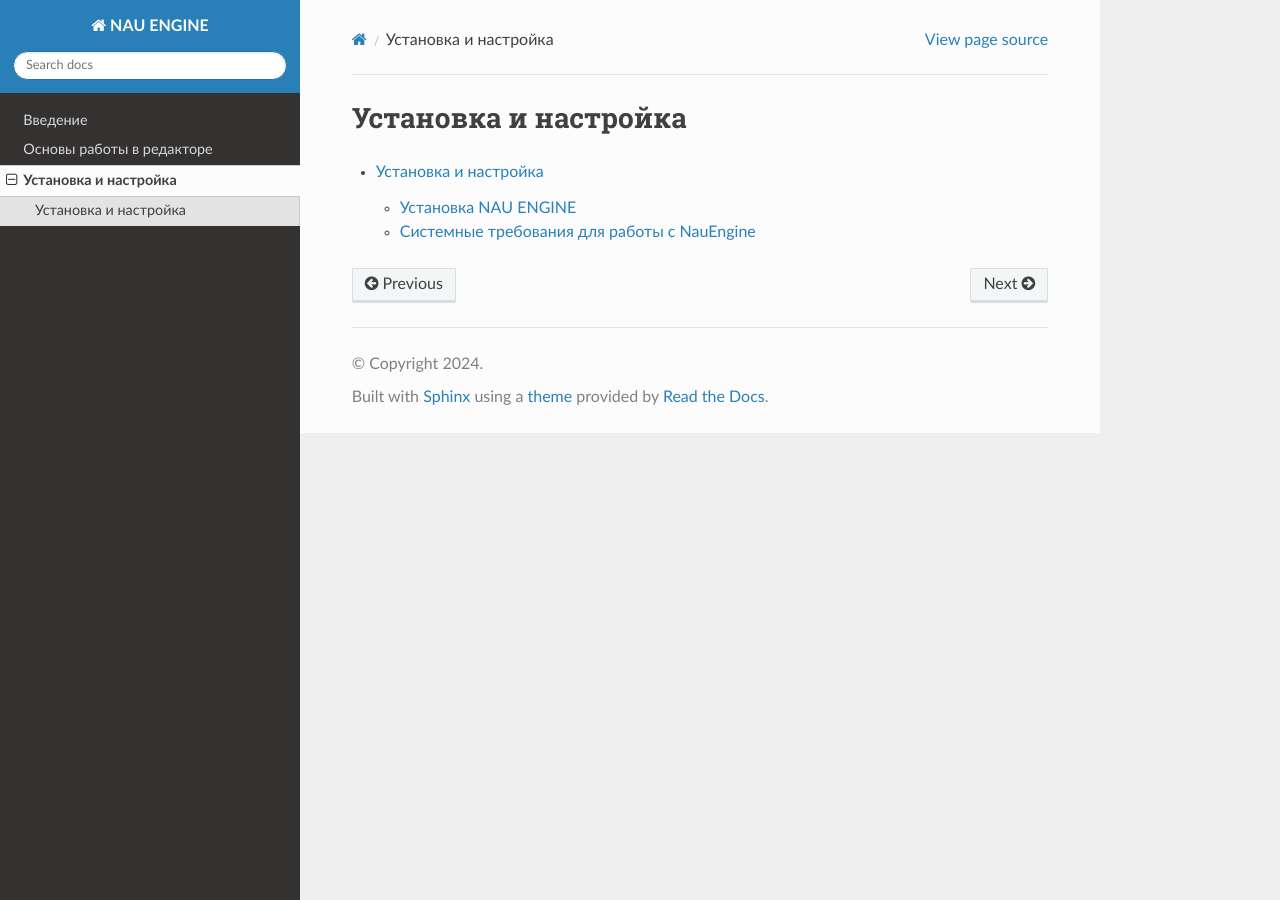
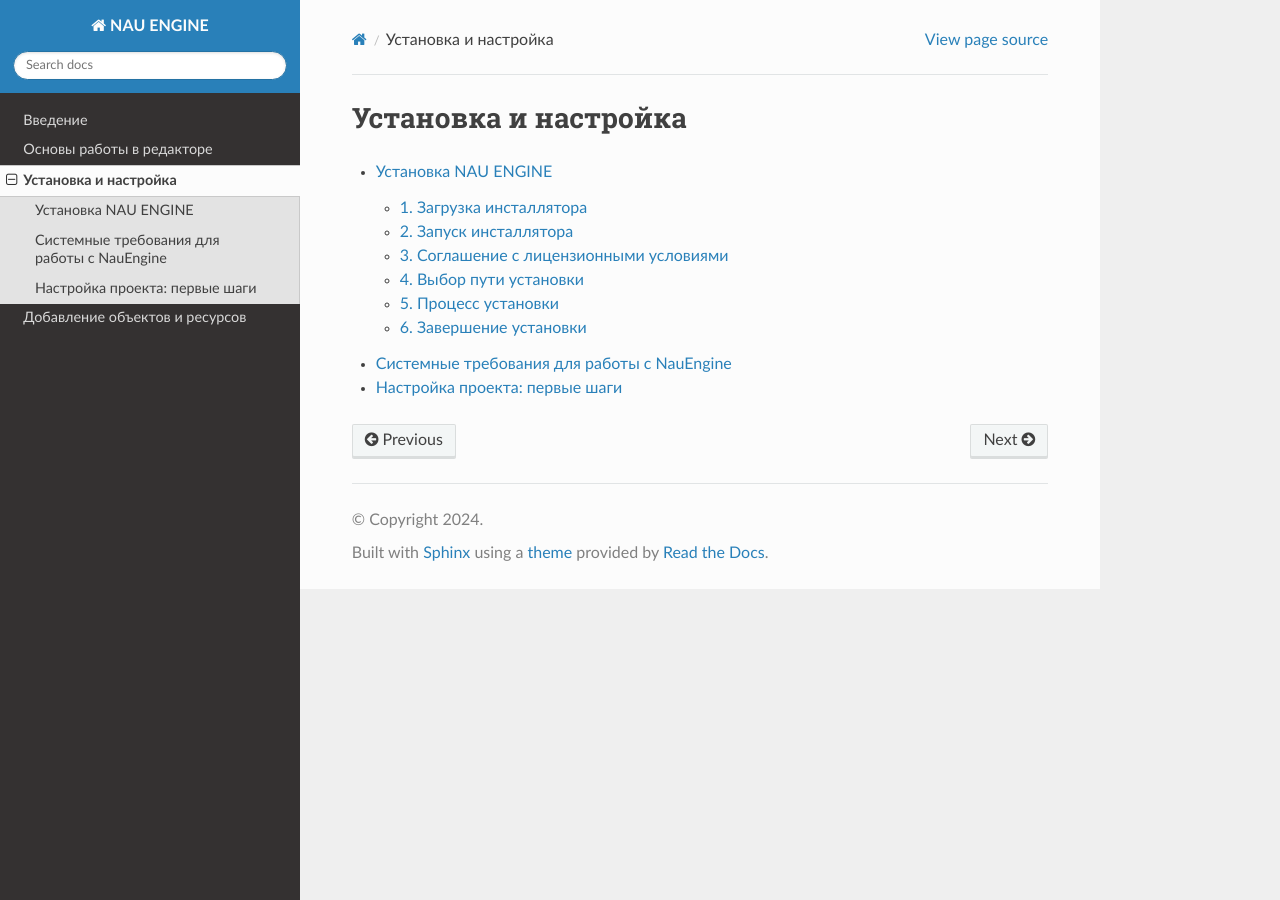
Before and after one commit to Bioritm/rtd01, a Sphinx documentation site: the page built from docs/source/installation/index.rst, in a window 1280 px wide. Built offline with Sphinx 7.4.7 and the Read the Docs theme 2.0.0, drawn with Linux system fonts in a browser that asks for light colours.

Commit message:
098767890

```diff
--- /dev/null
+++ b/docs/source/addobj/importobj.rst
@@ -0,0 +1,5 @@
+==================================
+Импорт объектов
+==================================
+
+На этой странице описывается импорт объектов в Nau Engine
--- /dev/null
+++ b/docs/source/addobj/index.rst
@@ -0,0 +1,11 @@
+=========
+Добавление объектов и ресурсов
+=========
+
+.. toctree::
+   :glob:
+   :maxdepth: 2
+
+   ./importobj
+   ./workasset
+   ./newobj
--- /dev/null
+++ b/docs/source/addobj/workasset.rst
@@ -0,0 +1,5 @@
+==================================
+Работа с ассетами и ресурсами
+==================================
+
+На этой странице описывается работа с ассетами и ресурсами в Nau Engine
--- a/docs/source/basic/index.rst
+++ b/docs/source/basic/index.rst
@@ -8,3 +8,4 @@
 
    ./basic1
    ./newproj
+   ./struct
--- /dev/null
+++ b/docs/source/basic/struct.rst
@@ -0,0 +1,5 @@
+==================================
+Структура файловой системы проекта
+==================================
+
+На этой странице описывается структура вложенных файлов и папок в корневой папке Scripts.
--- a/docs/source/index.rst
+++ b/docs/source/index.rst
@@ -17,7 +17,7 @@
    intro1
    basic/index
    installation/index
-
+   addobj/index
 
 
 .. |logo| image:: https://habrastorage.org/getpro/habr/upload_files/3f3/3d8/4a3/3f33d84a3de935c1eccde852fed6e828.png
--- a/docs/source/installation/instNAUENGINE/in1.rst
+++ b/docs/source/installation/in1.rst
@@ -3,27 +3,33 @@
 ===========
 
 1. Загрузка инсталлятора
+--------------
 
 Перейдите на официальный веб-сайт Nau Engine и выберите соответствующий инсталлятор для вашей операционной системы.
 
 2. Запуск инсталлятора
+--------------
 
 После завершения загрузки найдите скачанный файл инсталлятора в файловой системе вашего ПК и дважды щелкните по нему, чтобы запустить процесс установки.
 
 3. Соглашение с лицензионными условиями
+--------------
 
 Во время установки вам будет предложено ознакомиться с лицензионным соглашением. Прочтите его и, если согласны, примите условия.
 
 4. Выбор пути установки
+--------------
 
 После ознакомления с соглашением выберите путь для установки. По умолчанию стандартный путь C:\ProgramFiles\NauEngine. Вы можете оставить его без изменений или выбрать другой.
 
 5. Процесс установки
+--------------
 
 Нажмите кнопку Установить, чтобы начать процесс установки.
 
 Подождите, пока установщик завершит копирование файлов и установку необходимых компонентов.
 
 6. Завершение установки
+--------------
 
 По окончанию установки запустите Nau Engine.
--- a/docs/source/installation/index.rst
+++ b/docs/source/installation/index.rst
@@ -6,4 +6,6 @@
    :glob:
    :maxdepth: 2
 
-   ./instNAUENGINE/index
+   ./in1
+   ./sett
+   ./settproj
--- a/docs/source/installation/instNAUENGINE/index.rst
+++ /dev/null
@@ -1,10 +0,0 @@
-===========
-Установка и настройка
-===========
-
-.. toctree::
-   :glob:
-   :maxdepth: 2
-
-   ./in1
-   ./sett
--- /dev/null
+++ b/docs/source/installation/settproj.rst
@@ -0,0 +1,5 @@
+===========
+Настройка проекта: первые шаги
+===========
+
+На этой странице описываются шаги по настройке нового проекта.
```
Also changed, not shown: docs/source/addobj/newobj.rst (added, +9 -0 lines), docs/source/installation/sett.rst (renamed from docs/source/installation/instNAUENGINE/sett.rst).
